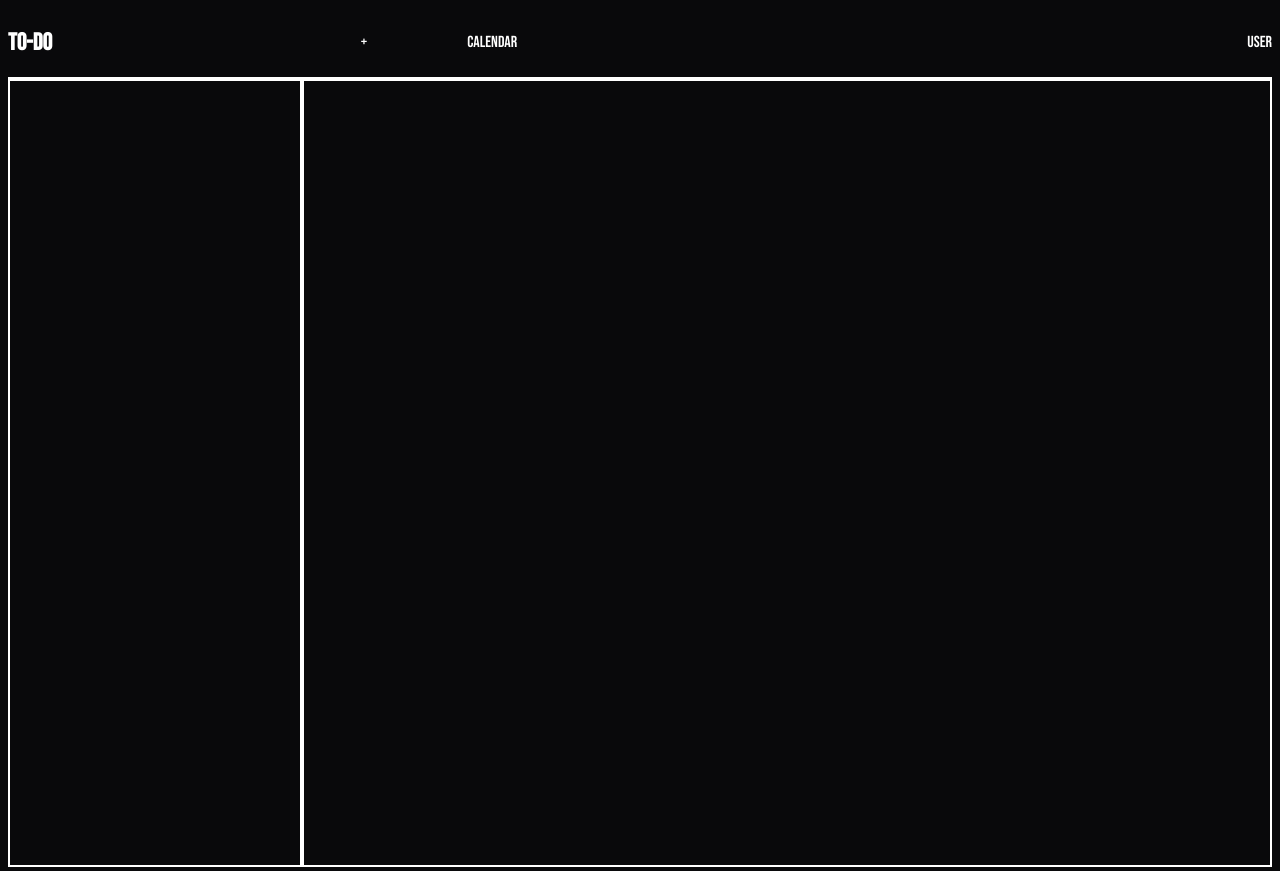
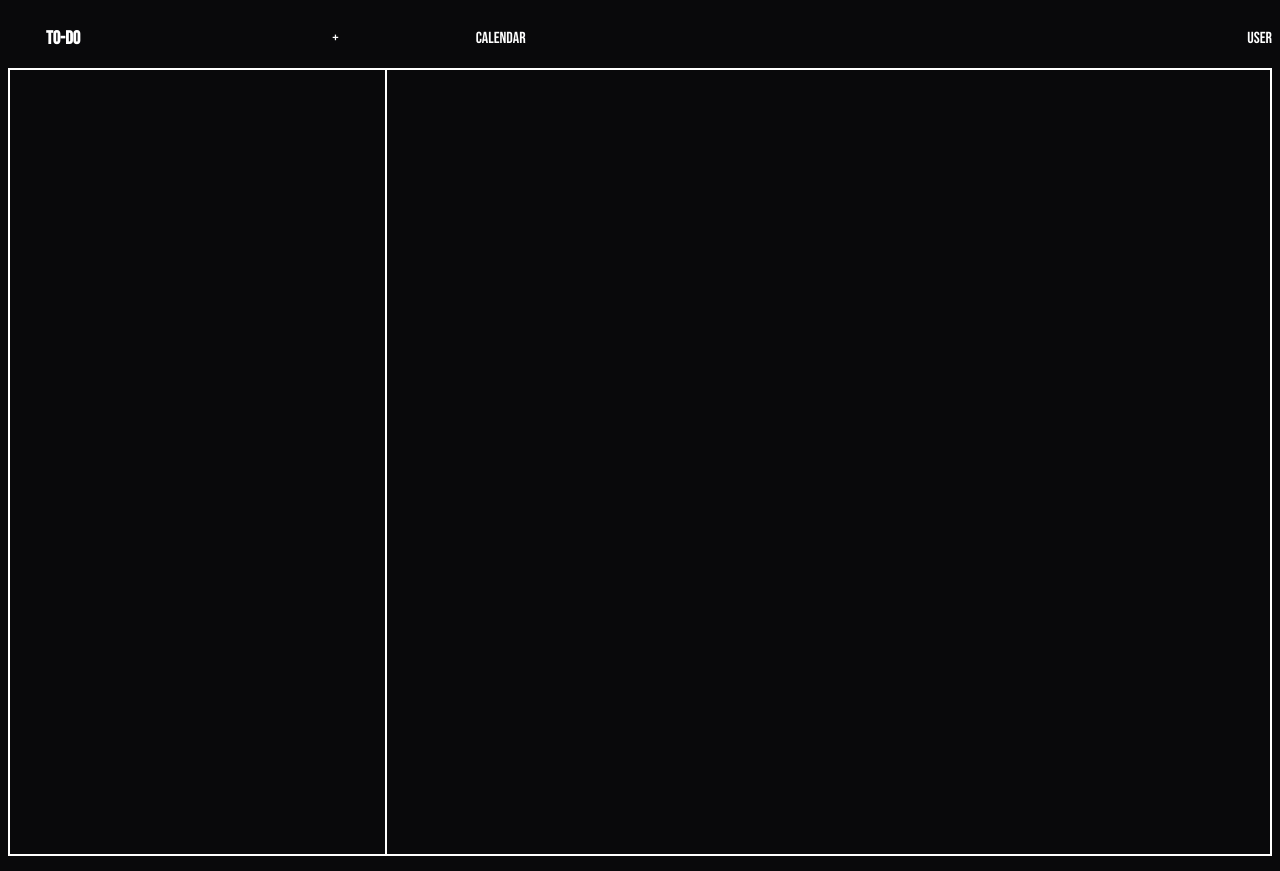
Before and after one commit to MrAlvaroLG/To-Do, a plain HTML site: page index.html in a window 1280 px wide. Drawn offline with Linux system fonts and the light colour scheme.

Commit message:
Flex and grid fixed from main page

```diff
--- a/index.html
+++ b/index.html
@@ -8,8 +8,10 @@
 </head>
 <body style="background-color: #09090B; color: #ffffff;">
     <nav class="navigation_bar">
-        <h1 id="title">To-Do</h1>
-        <a href="#New_note" id="new-note">+</a>
+        <section class="left-partof-navbar">
+            <h1 id="title">To-Do</h1>
+            <a href="#New_note" id="new-note">+</a>
+        </section>
         <a href="#Calendar" id="calendar">Calendar</a>
         <a href="#User" id="user"><div>User</div></a>
     </nav>
--- a/style.css
+++ b/style.css
@@ -1,24 +1,39 @@
 .navigation_bar{
     display: flex;
     align-items: center;
+    justify-content: center;
     flex-direction: row;
     width: 100%;
     font-family: "Bebas Neue", sans-serif;
     border-bottom: 2px solid #ffffff ;
 }
 
+.left-partof-navbar{
+    display: flex;
+    flex-direction: row;
+    align-items: center;
+    justify-content: center;
+    width: 30%;
+}
+
 #title{
-    width: 20%;
+    width: 100%;
+    margin-left: 10%;
+    justify-content: flex-start;
 }
 
 #new-note{
-    margin-left: 100px;
-    margin-right: 100px;
+    display: flex;
+    align-items: center;
+    justify-content: center;
+    width: 10%;
+    margin-right: 10%;
     text-decoration: none;
     color: #ffffff;
 }
 
 #calendar{
+    margin-left: 7%;
     margin-right: 100px;
     text-decoration: none;
     color: #ffffff;
@@ -32,18 +47,20 @@
 }
 
 .work-area{
-    display: flex;
-    flex-direction: row;
+    display: grid;
+    grid-template-columns: 30% 70%;
+    grid-auto-rows: 100%;
     height: 100%;
 }
 .left-bar{
-    width: 30%;
     height: 100%;
     border: 2px solid #ffffff;
+    border-top: none;
 }
 
 .right-bar{
-    width: 100%;
     height: 100%;
     border: 2px solid #ffffff;
+    border-left: none;
+    border-top: none;
 }
```
